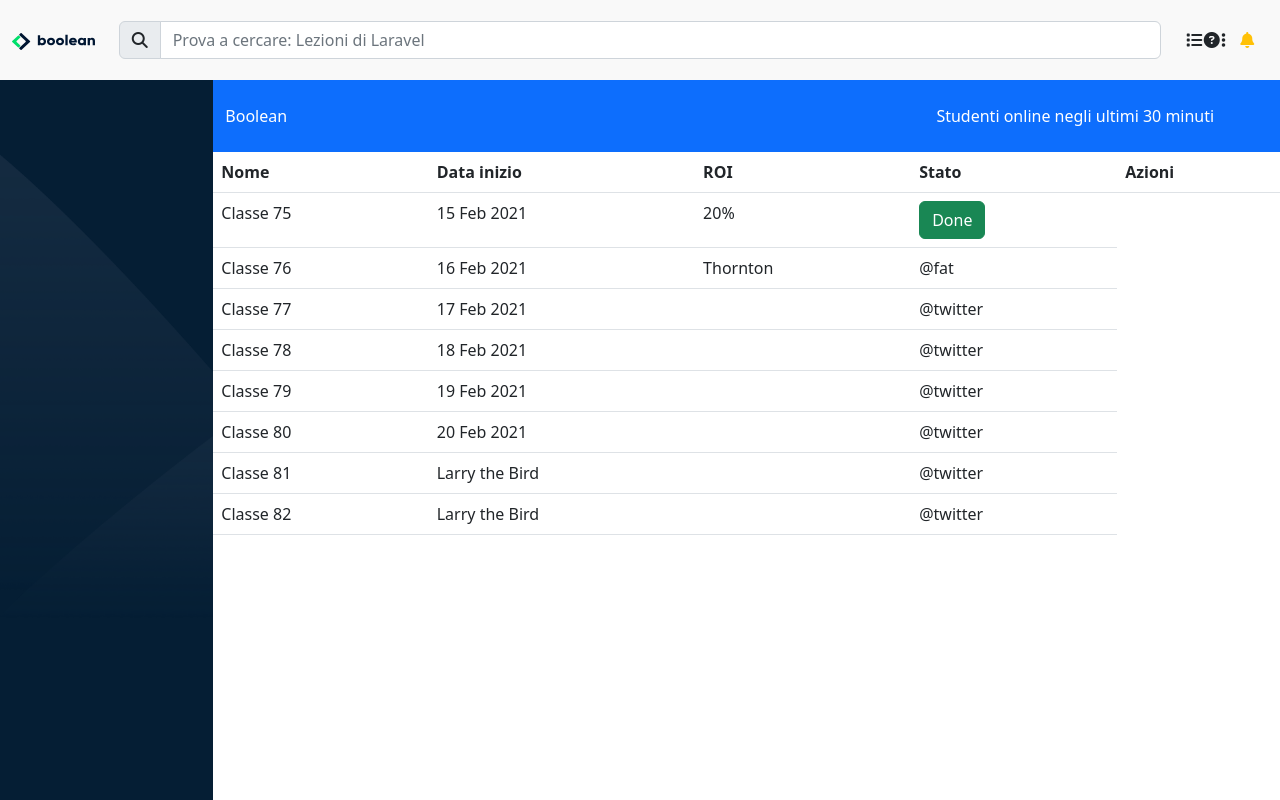
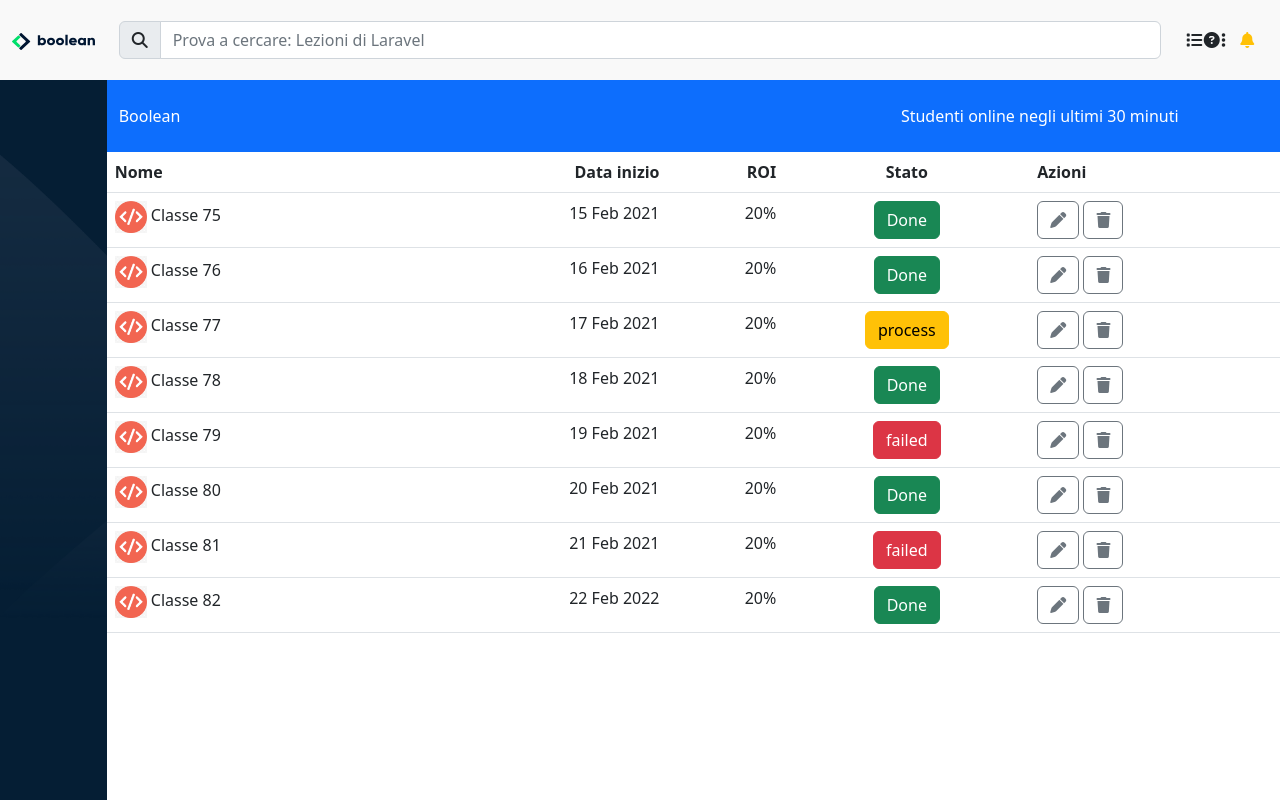
Before and after one commit to Elsti97/html-css-bootstrap-dashboard, a plain HTML site: page index.html in a window 1280 px wide. Drawn offline with nearby package versions, Linux system fonts and the light colour scheme.

Commit message:
Tabella classe done

```diff
--- a/assets/css/style.css
+++ b/assets/css/style.css
@@ -18,3 +18,7 @@ main {
   background-size: cover;
   height: 100%;
 }
+
+.logo_classe {
+  width: 2rem;
+}
--- a/index.html
+++ b/index.html
@@ -41,16 +41,16 @@
 
             <!-- HEADER DX -->
             <div class="col-1 d-flex justify-content-around align-items-center">
-              <i class="fa-solid fa-list"></i>
-              <i class="fa-solid fa-circle-question"></i>
-              <i class="fa-solid fa-ellipsis-vertical"></i>
+              <div class="d-none d-lg-inline-block"><i class="fa-solid fa-list"></i></div>
+              <div class="d-none d-lg-inline-block"><i class="fa-solid fa-circle-question"></i></div>
+              <div class="d-none d-lg-inline-block"><i class="fa-solid fa-ellipsis-vertical"></i></div>
 
               <!-- INIZIO DROPDOWN -->
               <div class="btn-group">
-                <button type="button" class="btn" data-bs-toggle="dropdown" data-bs-display="static" aria-expanded="false">
+                <button type="button" class="btn" data-bs-toggle="dropdown" aria-expanded="false">
                   <i class="fa-solid fa-bell text-warning"></i>
                 </button>
-                <ul class="dropdown-menu dropdown-menu-lg-end">
+                <ul class="dropdown-menu">
                   <li><button class="dropdown-item" type="button">Profilo</button></li>
                   <li><button class="dropdown-item" type="button">Fatturazione</button></li>
                   <li><button class="dropdown-item" type="button">Logout</button></li>
@@ -70,15 +70,15 @@
         <div class="row h-100">
 
           <!-- SIDEBAR -->
-          <div class="col-2 sidealbar">
+          <div class="col-1 sidealbar">
 
           </div>
 
           <!-- DATI CENTRALI -->
-          <div class="col-10 px-0">
+          <div class="col-11 px-0">
 
             <!-- SOTTOTITOLO BLU -->
-            <div class="container-fluid bg-primary  text-white py-4">
+            <div class="container-fluid bg-primary text-white py-4">
               <div class="row">
                 <div class="col-lg-8">Boolean</div>
                 <div class="col-lg-4">Studenti online negli ultimi 30 minuti</div>
@@ -87,63 +87,106 @@
 
             <!-- MAIN SX -->
             <div class="col-lg8">
+
+              <!-- TABELLA CLASSI -->
               <table class="table">
                 <thead>
                   <tr>
                     <th scope="col">Nome</th>
-                    <th scope="col">Data inizio</th>
-                    <th scope="col">ROI</th>
-                    <th scope="col">Stato</th>
+                    <th class="d-none d-md-table-cell text-end" scope="col">Data inizio</th>
+                    <th class="d-none d-md-table-cell text-end" scope="col">ROI</th>
+                    <th class="text-center" scope="col">Stato</th>
                     <th scope="col">Azioni</th>
                   </tr>
                 </thead>
                 <tbody>
                   <tr>
-                    <td scope="row">Classe 75</td>
-                    <td>15 Feb 2021</td>
-                    <td>20%</td>
-                    <td><button class="btn btn-success">Done</button></td>
-                  </tr>
-                  <tr>
-                    <td scope="row">Classe 76</td>
-                    <td>16 Feb 2021</td>
-                    <td>Thornton</td>
-                    <td>@fat</td>
-                  </tr>
-                  <tr>
-                    <td scope="row">Classe 77</td>
-                    <td colspan="2">17 Feb 2021</td>
-                    <td>@twitter</td>
+                    <td scope="row"><img src="./assets/img/class-avatar.jpg" class="logo_classe"> Classe 75</td>
+                    <td class="d-none d-md-table-cell text-end" >15 Feb 2021</td>
+                    <td class="d-none d-md-table-cell text-end" >20%</td>
+                    <td class="text-center"><button class="btn btn-success">Done</button></td>
+                    <td>
+                      <button class="btn btn-outline-secondary"><i class="fa-solid fa-pen"></i></button>
+                      <button class="btn btn-outline-secondary"><i class="fa-solid fa-trash"></i></button>
+                    </td>
                   </tr>
 
                   <tr>
-                    <td scope="row">Classe 78</td>
-                    <td colspan="2">18 Feb 2021</td>
-                    <td>@twitter</td>
+                    <td scope="row"><img src="./assets/img/class-avatar.jpg" class="logo_classe"> Classe 76</td>
+                    <td class="d-none d-md-table-cell text-end" >16 Feb 2021</td>
+                    <td class="d-none d-md-table-cell text-end" >20%</td>
+                    <td class="text-center"><button class="btn btn-success">Done</button></td>
+                    <td>
+                      <button class="btn btn-outline-secondary"><i class="fa-solid fa-pen"></i></button>
+                      <button class="btn btn-outline-secondary"><i class="fa-solid fa-trash"></i></button>
+                    </td>
                   </tr>
 
                   <tr>
-                    <td scope="row">Classe 79</td>
-                    <td colspan="2">19 Feb 2021</td>
-                    <td>@twitter</td>
+                    <td scope="row"><img src="./assets/img/class-avatar.jpg" class="logo_classe"> Classe 77</td>
+                    <td class="d-none d-md-table-cell text-end" >17 Feb 2021</td>
+                    <td class="d-none d-md-table-cell text-end" >20%</td>
+                    <td class="text-center"><button class="btn btn-warning">process</button></td>
+                    <td>
+                      <button class="btn btn-outline-secondary"><i class="fa-solid fa-pen"></i></button>
+                      <button class="btn btn-outline-secondary"><i class="fa-solid fa-trash"></i></button>
+                    </td>
                   </tr>
 
                   <tr>
-                    <td scope="row">Classe 80</td>
-                    <td colspan="2">20 Feb 2021</td>
-                    <td>@twitter</td>
+                    <td scope="row"><img src="./assets/img/class-avatar.jpg" class="logo_classe"> Classe 78</td>
+                    <td class="d-none d-md-table-cell text-end" >18 Feb 2021</td>
+                    <td class="d-none d-md-table-cell text-end" >20%</td>
+                    <td class="text-center"><button class="btn btn-success">Done</button></td>
+                    <td>
+                      <button class="btn btn-outline-secondary"><i class="fa-solid fa-pen"></i></button>
+                      <button class="btn btn-outline-secondary"><i class="fa-solid fa-trash"></i></button>
+                    </td>
                   </tr>
 
                   <tr>
-                    <td scope="row">Classe 81</td>
-                    <td colspan="2">Larry the Bird</td>
-                    <td>@twitter</td>
+                    <td scope="row"><img src="./assets/img/class-avatar.jpg" class="logo_classe"> Classe 79</td>
+                    <td class="d-none d-md-table-cell text-end" >19 Feb 2021</td>
+                    <td class="d-none d-md-table-cell text-end" >20%</td>
+                    <td class="text-center"><button class="btn btn-danger">failed</button></td>
+                    <td>
+                      <button class="btn btn-outline-secondary"><i class="fa-solid fa-pen"></i></button>
+                      <button class="btn btn-outline-secondary"><i class="fa-solid fa-trash"></i></button>
+
+                    </td>
                   </tr>
 
                   <tr>
-                    <td scope="row">Classe 82</td>
-                    <td colspan="2">Larry the Bird</td>
-                    <td>@twitter</td>
+                    <td scope="row"><img src="./assets/img/class-avatar.jpg" class="logo_classe"> Classe 80</td>
+                    <td class="d-none d-md-table-cell text-end" >20 Feb 2021</td>
+                    <td class="d-none d-md-table-cell text-end" >20%</td>
+                    <td class="text-center"><button class="btn btn-success">Done</button></td>
+                    <td>
+                      <button class="btn btn-outline-secondary"><i class="fa-solid fa-pen"></i></button>
+                      <button class="btn btn-outline-secondary"><i class="fa-solid fa-trash"></i></button>
+                    </td>
+                  </tr>
+
+                  <tr>
+                    <td scope="row"><img src="./assets/img/class-avatar.jpg" class="logo_classe"> Classe 81</td>
+                    <td class="d-none d-md-table-cell text-end" >21 Feb 2021</td>
+                    <td class="d-none d-md-table-cell text-end" >20%</td>
+                    <td class="text-center"><button class="btn btn-danger">failed</button></td>
+                    <td>
+                      <button class="btn btn-outline-secondary"><i class="fa-solid fa-pen"></i></button>
+                      <button class="btn btn-outline-secondary"><i class="fa-solid fa-trash"></i></button>
+                    </td>
+                  </tr>
+
+                  <tr>
+                    <td scope="row"><img src="./assets/img/class-avatar.jpg" class="logo_classe"> Classe 82</td>
+                    <td class="d-none d-md-table-cell text-end" >22 Feb 2022</td>
+                    <td class="d-none d-md-table-cell text-end" >20%</td>
+                    <td class="text-center"><button class="btn btn-success">Done</button></td>
+                    <td>
+                      <button class="btn btn-outline-secondary"><i class="fa-solid fa-pen"></i></button>
+                      <button class="btn btn-outline-secondary"><i class="fa-solid fa-trash"></i></button>
+                    </td>
                   </tr>
                 </tbody>
               </table>
```
